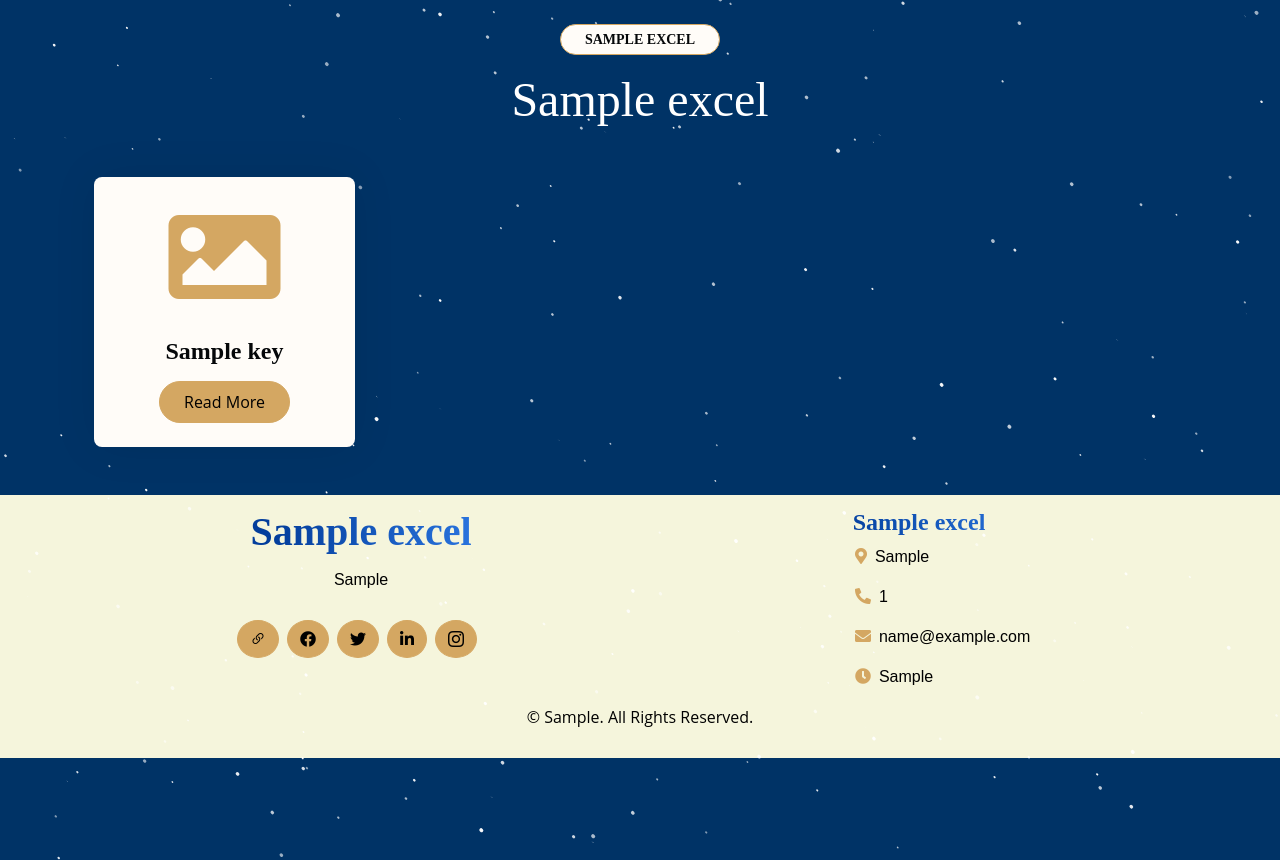
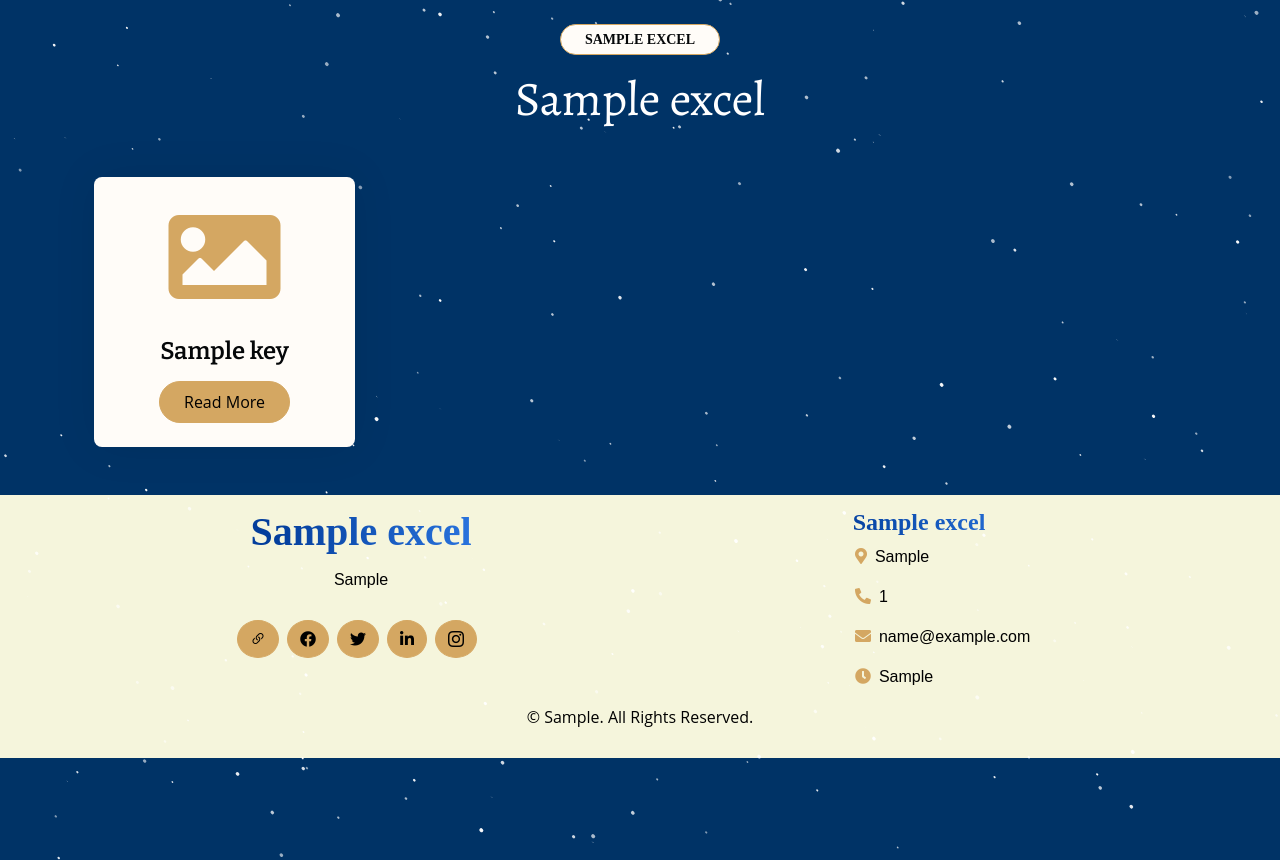
Before and after one commit to WisetechSourceProduct/AutomationProductCatalogue, a Django app: template wiseProductCatalog/templates/wiseProductCatalogApp/products.html in a window 1280 px wide. Shown: the part 97-957 px from the top of the page. Run offline with Django 5.2, Linux system fonts and the light colour scheme; the template is opened without the code that fills it: most values are stand-ins (such as "Sample title", 1, 10 or a date in 2020); grey boxes marked "Sample" are stand-in pictures; some libraries are stand-ins or nearby versions; some web fonts are replaced.

Commit message:
Fonts Changes

```diff
--- a/wiseProductCatalog/templates/wiseProductCatalogApp/products.html
+++ b/wiseProductCatalog/templates/wiseProductCatalogApp/products.html
@@ -9,12 +9,17 @@ WTS|Products
 
 {% include "navbar.html" %}
 {% include 'wiseProductCatalogApp/background.html' %}
+
+<link href="https://fonts.googleapis.com/css2?family=Alegreya:ital,wght@0,400..900;1,400..900&display=swap" rel="stylesheet">
+<link href="https://fonts.googleapis.com/css2?family=Bitter:ital,wght@0,100..900;1,100..900&display=swap" rel="stylesheet">
+
+
     <!-- Service Start -->
     <div class="container-fluid service py-4">
         <div class="container">
             <div class="text-center wow bounceInUp" data-wow-delay="0.4s">
                 <small class="d-inline-block fw-bold text-dark text-uppercase bg-light border border-primary rounded-pill px-4 py-1 mb-3" style="font-family:timesnewroman;">{{excel_data.companyName}}</small>
-                <h1 class="display-5 mb-5" style="font-family:timesnewroman;color:white;">{{excel_data.subHeadingMain1}}</h1>
+                <h1 class="display-5 mb-5" style="font-family:Alegreya;color:white;">{{excel_data.subHeadingMain1}}</h1>
             </div>
             <div class="row g-3">
 
@@ -34,7 +39,7 @@ WTS|Products
                                     {% endif %}
 
 
-                                    <h4 class="mb-3" style="font-family:timesnewroman;">{{key}}</h4>
+                                    <h4 class="mb-3" style="font-family:Bitter;">{{key}}</h4>
                                     <a href="{% url 'subproducts' key %}" class="btn btn-primary px-4 py-2 rounded-pill">Read More</a>
                                 </div>
                             </div>
--- a/wiseProductCatalog/templates/wiseProductCatalogApp/subproducts.html
+++ b/wiseProductCatalog/templates/wiseProductCatalogApp/subproducts.html
@@ -10,8 +10,6 @@ WTS|Products
 {% include "navbar.html" %}
 
 {% comment %} Google font {% endcomment %}
-<link rel="preconnect" href="https://fonts.googleapis.com">
-<link rel="preconnect" href="https://fonts.gstatic.com" crossorigin>
 <link href="https://fonts.googleapis.com/css2?family=Alegreya:ital,wght@0,400..900;1,400..900&display=swap" rel="stylesheet">
 <link href="https://fonts.googleapis.com/css2?family=Bitter:ital,wght@0,100..900;1,100..900&display=swap" rel="stylesheet">
 
```
